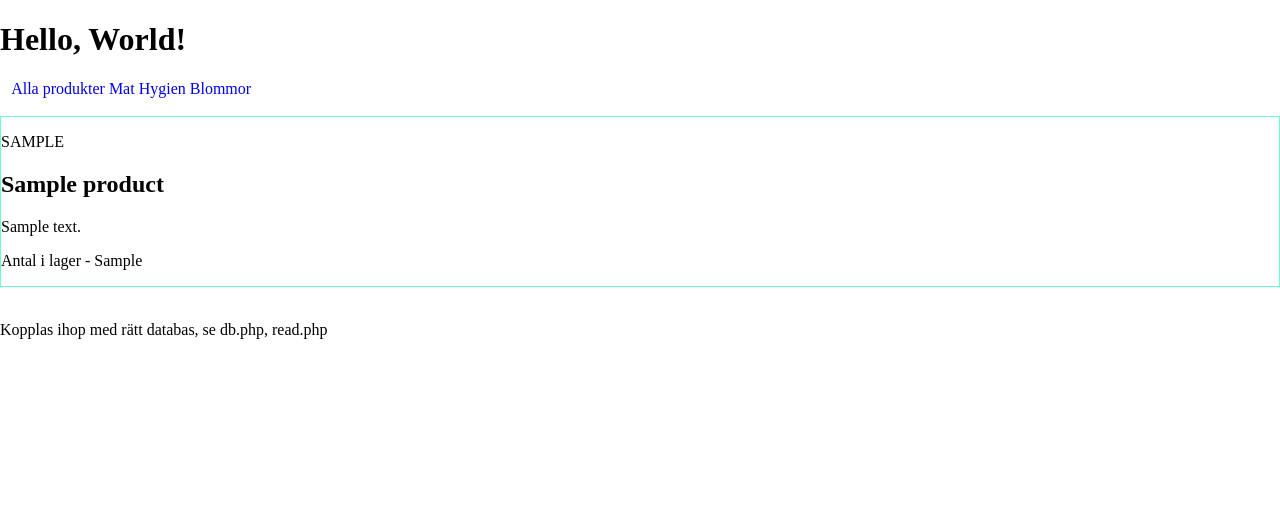
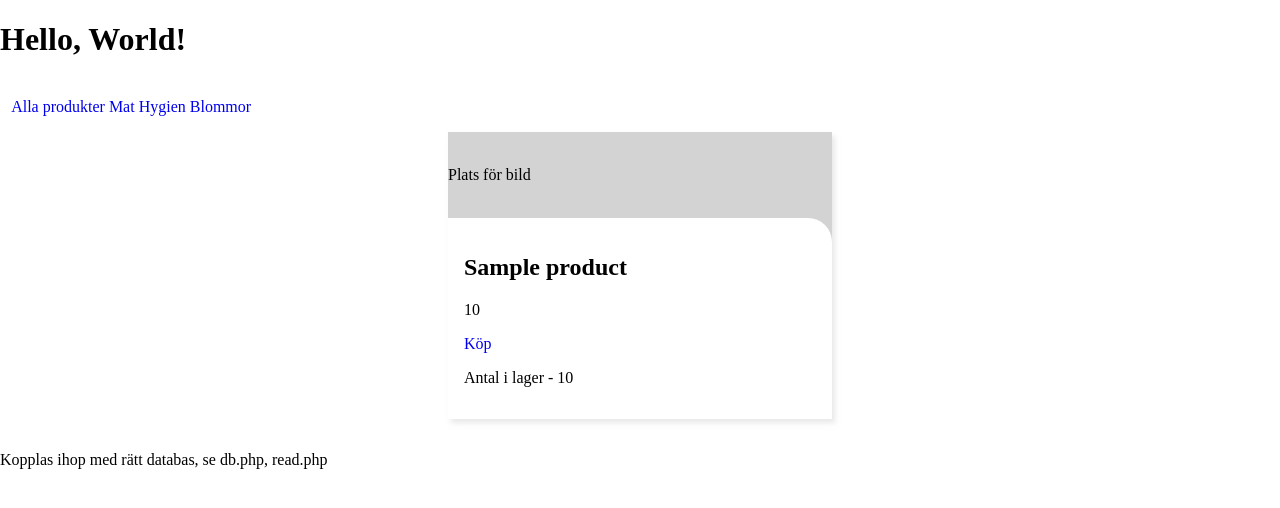
Before and after one commit to Floralforest19/G01, a PHP site: page / in a window 1280 px wide. Shown: the top 508 px of the page. Run offline with PHP 8.4, Linux system fonts and the light colour scheme; tables that the repository leaves empty or names only in its code hold one stand-in row (values such as "Sample post"); data that the repository does not hold is empty.

Commit message:
updated css for prods, db

```diff
--- a/db.php
+++ b/db.php
@@ -4,7 +4,7 @@
 **************************************** */
 
 $db_server   = "localhost";
-$db_database = "products_db"; // OBS!! placeholder name
+$db_database = "webshop"; // OBS!! placeholder name
 $db_username = "root";
 $db_password = "root";
 
--- a/index.php
+++ b/index.php
@@ -9,12 +9,6 @@
 </head>
 <body>
   <h1>Hello, World!</h1>
-    <nav class="">
-      <a href="index.php?id=alla">Alla produkter</a>
-      <a href="index.php?id=mat">Mat</a>
-      <a href="index.php?id=hygien">Hygien</a>
-      <a href="index.php?id=blommor">Blommor</a>
-    </nav>
   <?php require_once 'read.php'; ?>
   <p>Kopplas ihop med rätt databas, se db.php, read.php</p>
 </body>
--- a/read.php
+++ b/read.php
@@ -1,3 +1,11 @@
+<div class="products__display">
+  <nav class="">
+      <a href="index.php?id=alla">Alla produkter</a>
+      <a href="index.php?id=mat">Mat</a>
+      <a href="index.php?id=hygien">Hygien</a>
+      <a href="index.php?id=blommor">Blommor</a>
+    </nav>
+
 <?php
 /**************************************** *
  * read info from db & display posts
@@ -11,23 +19,23 @@
   if(isset($_GET['id'])){
     $id = htmlentities($_GET['id']);
     if($id == 'mat'){
-      $sql = "SELECT * FROM products
-              WHERE category = 'mat'
+      $sql = "SELECT * FROM product
+              WHERE category_id = '2'
               ORDER BY name";
     } elseif($id == 'hygien'){
-      $sql = "SELECT * FROM products
-              WHERE category = 'hygien'
+      $sql = "SELECT * FROM product
+              WHERE category_id = '1'
               ORDER BY name";
     } elseif($id == 'alla'){
-      $sql = "SELECT * FROM products
+      $sql = "SELECT * FROM product
               ORDER BY name";
     } elseif($id == 'blommor'){
-      $sql = "SELECT * FROM products
-              WHERE category = 'blommor'
+      $sql = "SELECT * FROM product
+              WHERE category_id = '3'
               ORDER BY name";
     }
   } else {
-    $sql = "SELECT * FROM products
+    $sql = "SELECT * FROM product
             ORDER BY name";
   }
 
@@ -35,32 +43,40 @@
   $stmt->execute();
 
   // starta div för inlägg
-  echo "<div class='container'>";
+  echo "<div class='products__container'>";
   // loopar över arrayen som har resultatet från db
   while($row = $stmt->fetch(PDO::FETCH_ASSOC)) :
       // spara data från db i varsin variabel
-      $id = htmlspecialchars($row['productID']); // $row = array
+      $id = htmlspecialchars($row['product_id']); // $row = array
       $heading = htmlspecialchars($row['name']);
-      $description = htmlspecialchars($row['description']);
-      $category = strtoupper(htmlspecialchars($row['category']));
-      $storage = htmlspecialchars($row['storage']);
-      if($storage > 0){
-        $storageText = "Antal i lager - ".$storage;
+      // $description = htmlspecialchars($row['description']);
+      $category = strtoupper(htmlspecialchars($row['category_id']));
+      $quantity = htmlspecialchars($row['quantity']);
+      $price = htmlspecialchars($row['price']);
+      if($quantity > 0){
+        $quantityText = "Antal i lager - ".$quantity;
       } else {
-        $storageText = "Ej i lager";
+        $quantityText = "Ej i lager";
       }
       echo "<br>
-        <div class='products__container'>
           <div class='products__item'>
-            <p class=''>$category</p>
-            <h2>$heading</h2>
-            <p>$description</p>
-            <p class=''>$storageText</p>
+            <div class='products__item--img'>
+            <br>
+            <p>Plats för bild</p>
+            <br>
+            </div>
+            <div class='products__item--text'>
+              <h2>$heading</h2>
+              <p>$price</p>
+              <a href='#' class='product__btn'>Köp</a>
+              <p class=''>$quantityText</p>
+            </div>
           </div>
-        </div>
         <br>
         ";
   // avsluta while loop
   endwhile;
 // stäng post div
   echo "</div>";
+?>
+</div>
--- a/styles/_disp-prods.scss
+++ b/styles/_disp-prods.scss
@@ -1,3 +1,35 @@
+// kapslar in alla produkter+meny
+.products__display {
+  justify-content: center;
+}
+
+// alla produkters container
 .products__container {
-  border: 1px solid $color-main;
+  display: flex;
+  flex-direction: row;
+  flex-flow: wrap;
+  justify-content: center;
 }
+
+// en produkt
+.products__item {
+  width: 30vw;
+  margin: 1rem;
+  box-shadow: 3px 4px 5px rgba(211, 211, 211, 0.5);
+  background: lightgrey; // byta ut
+}
+.products__item--img {
+  border-bottom-left-radius: 2rem;
+}
+.products__item--text {
+  padding: 1rem;
+  background: $color-white;
+  border-top-right-radius: 1.5rem;
+}
+
+// köp knapp
+.products__btn{
+  background: $color-main;
+  margin: 1rem;
+  padding: 1rem;
+}
--- a/styles/_variables.scss
+++ b/styles/_variables.scss
@@ -1,6 +1,8 @@
 $color-main: rgb(104, 255, 205);
 $color-secondary: rgb(158, 251, 220);
 $color-menu: rgb(195, 255, 235);
+
+$color-white: #fff;
 
 body {
     margin: 0;
--- a/styles/style.css
+++ b/styles/style.css
@@ -139,7 +139,48 @@ a {
   color: #a78f8f;
 }
 
+.products__display {
+  -webkit-box-pack: center;
+      -ms-flex-pack: center;
+          justify-content: center;
+}
+
 .products__container {
-  border: 1px solid #68ffcd;
+  display: -webkit-box;
+  display: -ms-flexbox;
+  display: flex;
+  -webkit-box-orient: horizontal;
+  -webkit-box-direction: normal;
+      -ms-flex-direction: row;
+          flex-direction: row;
+  -ms-flex-flow: wrap;
+      flex-flow: wrap;
+  -webkit-box-pack: center;
+      -ms-flex-pack: center;
+          justify-content: center;
+}
+
+.products__item {
+  width: 30vw;
+  margin: 1rem;
+  -webkit-box-shadow: 3px 4px 5px rgba(211, 211, 211, 0.5);
+          box-shadow: 3px 4px 5px rgba(211, 211, 211, 0.5);
+  background: lightgrey;
+}
+
+.products__item--img {
+  border-bottom-left-radius: 2rem;
+}
+
+.products__item--text {
+  padding: 1rem;
+  background: #fff;
+  border-top-right-radius: 1.5rem;
+}
+
+.products__btn {
+  background: #68ffcd;
+  margin: 1rem;
+  padding: 1rem;
 }
 /*# sourceMappingURL=style.css.map */
```
Also changed, not shown: 1 other file.
